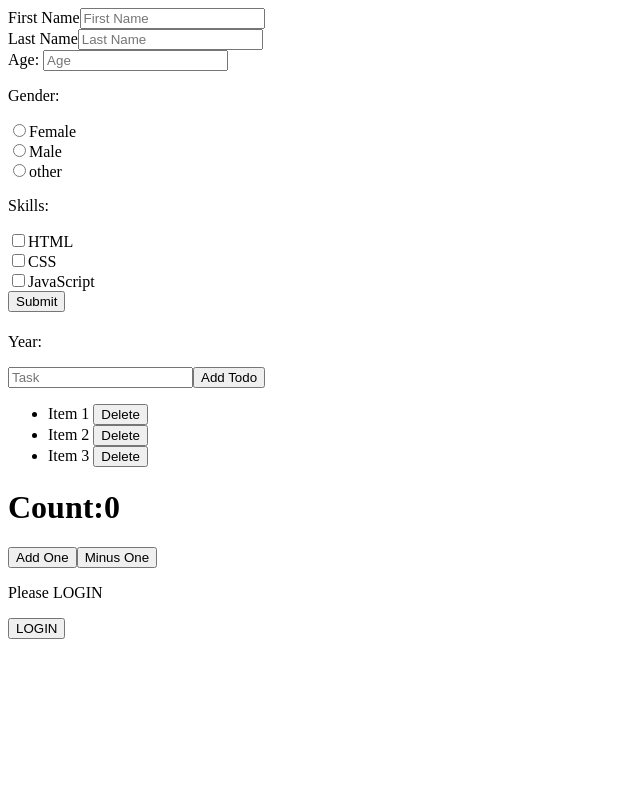
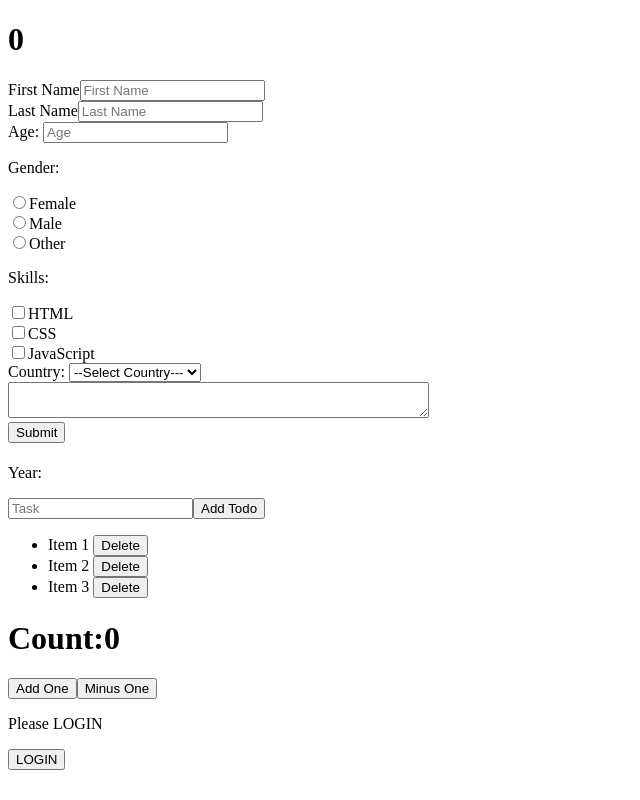
Before and after one commit to Asabeneh/react-revsion-may-06, a React (Create React App) app: page / in a window 1280 px wide. Shown: the whole page, without its empty margins (0-640 px from the left). Built offline with nearby package versions, Linux system fonts and the light colour scheme.

Commit message:
react form completed

```diff
--- a/src/App.js
+++ b/src/App.js
@@ -16,7 +16,9 @@ class App extends Component {
         name: "Asabeneh",
         todos: ["Item 1", "Item 2", "Item 3"],
         todo: "",
-        feedback: ''
+        feedback: '',
+        users:[]
+
     };
 
     handleAdd = () => {
@@ -43,6 +45,14 @@ class App extends Component {
             todo: e.target.value
         });
     };
+    addUser = (user) => {
+        this.setState((prevState) => {
+            return {
+                users: [...prevState.users, user]
+            }
+        })
+
+    }
     handleSubmit = e => {
         e.preventDefault();
         if (!this.state.todo) {
@@ -65,15 +75,17 @@ class App extends Component {
             todo: ""
         });
 
-    };
+    }
     render() {
         const { isLoggedIn, count, todos } = this.state;
         const status = isLoggedIn ? "LOGOUT" : "LOGIN";
+        console.log(this.state.users)
 
 
         return (
             <div>
-            <AddUser />
+           <h1>{this.state.users.length}</h1>
+            <AddUser addUser = {this.addUser} />
             <Header />
                 <p>{this.state.feedback}</p>
                 <AddTodo
--- a/src/components/AddUser.js
+++ b/src/components/AddUser.js
@@ -1,5 +1,14 @@
 import React from "react";
 import InputField from "./InputField";
+import SelectField from "./SelectField";
+import TextareaField from "./TextareaField";
+
+const options = [
+    { label: "--Select Country---", value: '' },
+    { label: 'Finnish', value: 'Finnish' },
+    { label: 'Swedish', value: 'Swedish' },
+    { label: 'Danish', value: 'Danish' }
+];
 
 class AddUser extends React.Component {
   firstName = React.createRef();
@@ -7,39 +16,56 @@ class AddUser extends React.Component {
   state = {
     firstName: "",
     lastName: "",
-    age:'',
-    gender:'',
-    skills:{
-        html:true,
-        css:false,
-        javascript:false
+    age: "",
+    gender: "",
+    country:'',
+    message:"",
+    skills: {
+      html: false,
+      css: false,
+      javascript: false
     }
   };
   handleChange = e => {
     const { name, value, type } = e.target;
-    if(type === 'checkbox'){
-        const skills = {...this.state.skills}
+    if (type === "checkbox") {
+      const skills = { ...this.state.skills };
       // const skills = Object.assign({}, this.state.skills);
       skills[name] = true
       this.setState({
         skills
-        })
-
-    }
-    else {
+      });
+    } else {
       this.setState({
         [name]: value
       });
     }
-
-
-   console.log(value)
-    console.log(this.state.firstName);
   };
 
   handleSubmit = e => {
     e.preventDefault();
-    console.log(this.state)
+    console.log(this.state);
+     const {firstName, lastName, age, gender,country, message, skills} = this.state;
+     console.log(skills)
+     const newSkills = [];
+     for(const skill in skills) {
+         if (skills[skill]){
+             newSkills.push(skill.toUpperCase())
+         }
+     }
+
+     const user = {
+         firstName,
+         lastName,
+         age,
+         gender,
+         skills:newSkills,
+         country,
+         message
+        };
+
+        this.props.addUser(user)
+
   };
   render() {
     return (
@@ -72,42 +98,53 @@ class AddUser extends React.Component {
             type="radio"
             label="Female"
             name="gender"
-          value ='Female'
-          onChange = {this.handleChange}
+            value="Female"
+            onChange={this.handleChange}
           />
           <InputField
             type="radio"
             label="Male"
             name="gender"
-          value ="Male"
-          onChange = {this.handleChange}
+            value="Male"
+            onChange={this.handleChange}
           />
           <InputField
             type="radio"
-          label="other"
+            label="Other"
             name="gender"
-          value ='other'
-          onChange = {this.handleChange}
+            value="Other"
+            onChange={this.handleChange}
           />
           <p>Skills:</p>
           <InputField
-          type='checkbox'
+            type="checkbox"
             label="HTML"
-          name = "html"
+            name="html"
+            onChange={this.handleChange}
+          />
+          <InputField
+            type="checkbox"
+            label="CSS"
+            name="css"
+            onChange={this.handleChange}
+          />
+          <InputField
+            type="checkbox"
+            label="JavaScript"
+            name="javascript"
+            checked={this.state.skills.javascript}
+            onChange={this.handleChange}
+          />
+          <SelectField
+          options = {options}
+          label="Country"
+          name="country"
+          value = {this.state.country}
           onChange = {this.handleChange}
             />
-          <InputField
-          type='checkbox'
-          label="CSS"
-          name = "css"
-
-          onChange = {this.handleChange}
-          />
-          <InputField
-          type='checkbox'
-          label="JavaScript"
-          name= "javascript"
-          checked = {this.state.skills.javascript}
+            <TextareaField
+            name="message"
+            value = {this.state.message}
             onChange = {this.handleChange}
             />
           <button>Submit</button>
--- a/src/components/InputField.js
+++ b/src/components/InputField.js
@@ -8,11 +8,43 @@ const InputField = ({
   value,
   placeholder,
   onChange,
-  error
+  error,
+  checked
 }) => {
+  if(type === 'radio') {
+    return <div>
+      <input
+        type= {type}
+        name={name}
+        id={name}
+        value={value}
+        onChange={onChange}
+        checked={checked}
+      />
+      {label  && <label htmlFor={name}>{label}</label>}
+      {error && <small>{error}</small>}
+
+    </div>
+  }
+  else if (type === 'checkbox'){
+      return <div>
+        <input
+          type= {type}
+          name={name}
+          id={name}
+          value={value}
+          onChange={onChange}
+          checked={checked}
+        />
+        {label && <label htmlFor={name}>{label}</label>}
+        {error && <small>{error}</small>}
+
+      </div>
+    }
+
   return (
     <div>
-      {(label && type ==='text') && <label htmlFor = {name}>{label}</label>}
+      {label && <label htmlFor={name}>{label}</label>}
       <input
         type={type}
         name={name}
@@ -20,15 +52,16 @@ const InputField = ({
         placeholder={placeholder}
         value={value}
         onChange={onChange}
+        checked={checked}
       />
-        {(label && type !== 'text') && <label htmlFor={name}>{label}</label>}
       {error && <small>{error}</small>}
+    </div>
+  )
 
-    </div>
-  );
 };
 InputField.defaultProps = {
-    type:'text'
+    type:'text',
+    placeholder:''
 }
 InputField.propTypes = {
 
--- /dev/null
+++ b/src/components/SelectField.js
@@ -0,0 +1,20 @@
+import React from "react";
+import PropTypes from "prop-types";
+
+
+
+const SelectField = ({ options, label, name, value, onChange }) => {
+const optionList = options.map((option) => <option value={option.value}>{option.label}</option>)
+  return (
+    <div>
+      <label>{label}: </label>
+      <select name={name} value={value} onChange={onChange}>
+      {optionList}
+      </select>
+    </div>
+  );
+};
+
+SelectField.propTypes = {};
+
+export default SelectField;
--- /dev/null
+++ b/src/components/TextareaField.js
@@ -0,0 +1,27 @@
+import React from 'react'
+import PropTypes from 'prop-types'
+
+const TextareaField = ({name, cols, rows,value, onChange}) => {
+  return (
+    <div>
+      <textarea
+      name= {name}
+      cols={cols}
+      row={rows}
+      value = {value}
+      onChange =  {onChange}
+      />
+    </div>
+  )
+}
+
+TextareaField.defaultProps = {
+    cols:50,
+    rows:10
+}
+
+TextareaField.propTypes = {
+
+}
+
+export default TextareaField
```
Lines whose indentation alone changed are shown as unchanged.
